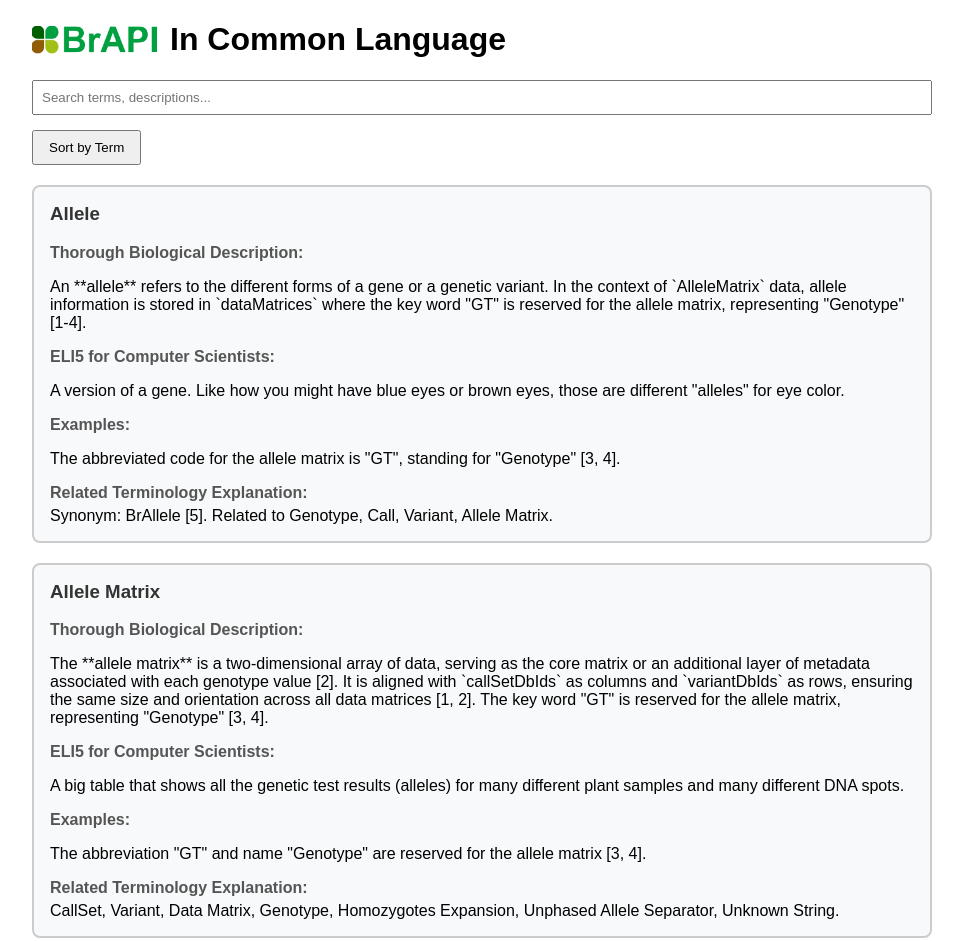
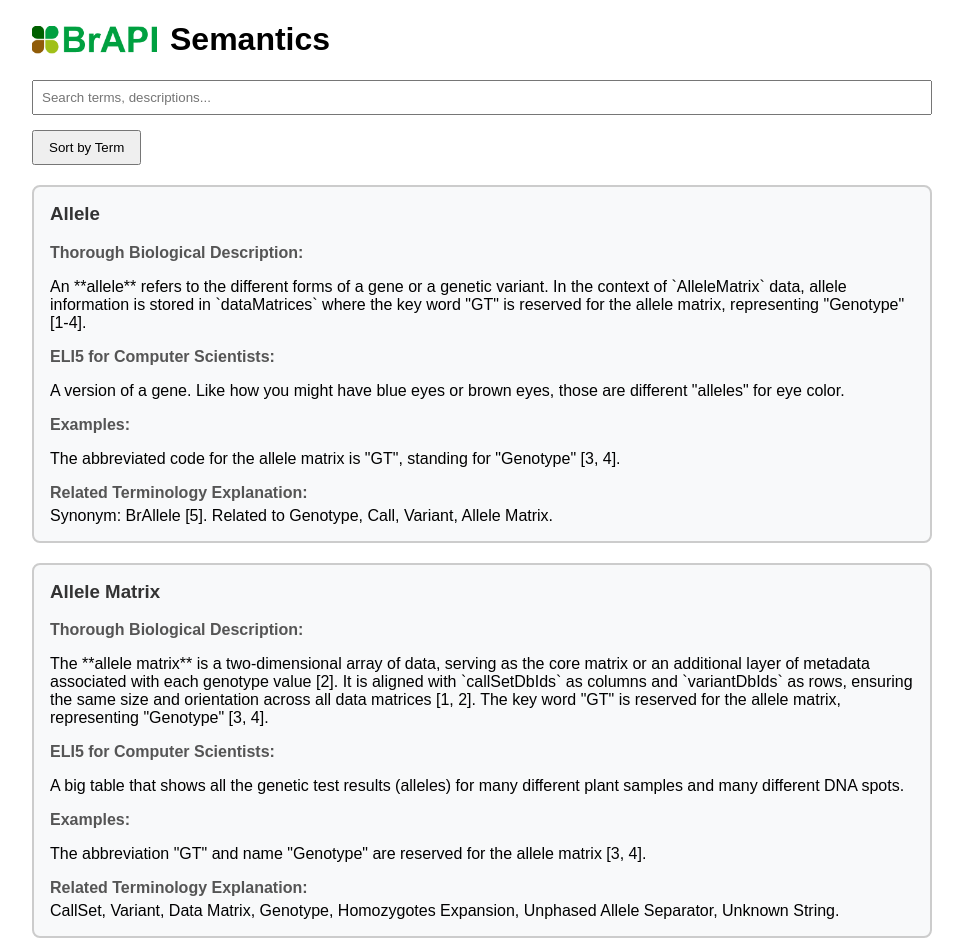
Before and after one commit to chaneylc/brapi_semantics, a plain HTML site: page index.html in a window 1280 px wide. Shown: the top 941 px of the page, without its empty margins (158-1121 px from the left). Drawn offline with Linux system fonts and the light colour scheme.

Commit message:
Update index.html

```diff
--- a/index.html
+++ b/index.html
@@ -41,7 +41,7 @@
     <div id="dictionary-terms" class="dictionary-container">
         <h1>
 			<img src="brapi-logo.png" alt="BrAPI Logo" class="logo">
-			In Common Language
+			Semantics
 		</h1>
 
         <input class="fuzzy-search search-input" placeholder="Search terms, descriptions..." />
```
